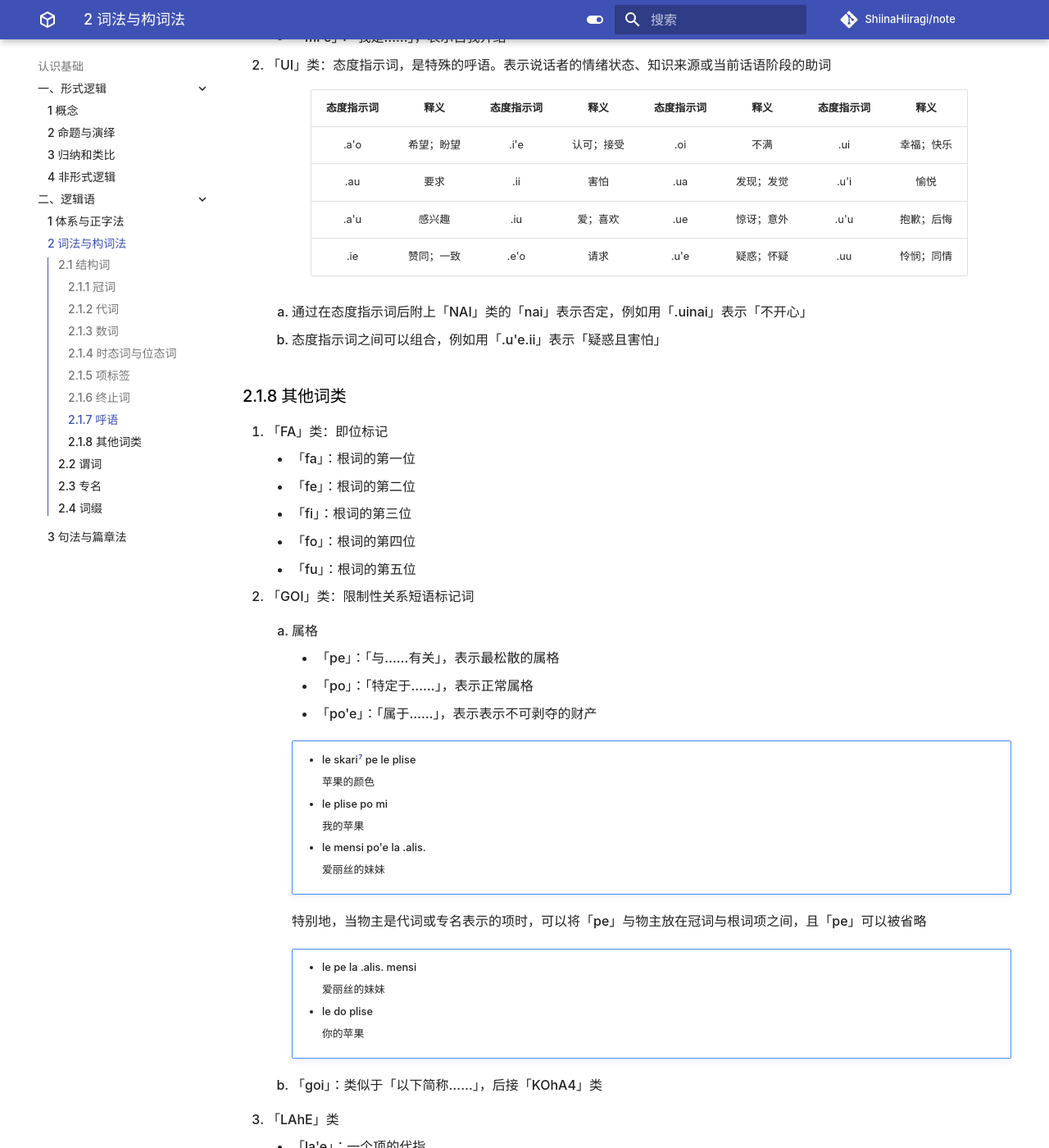
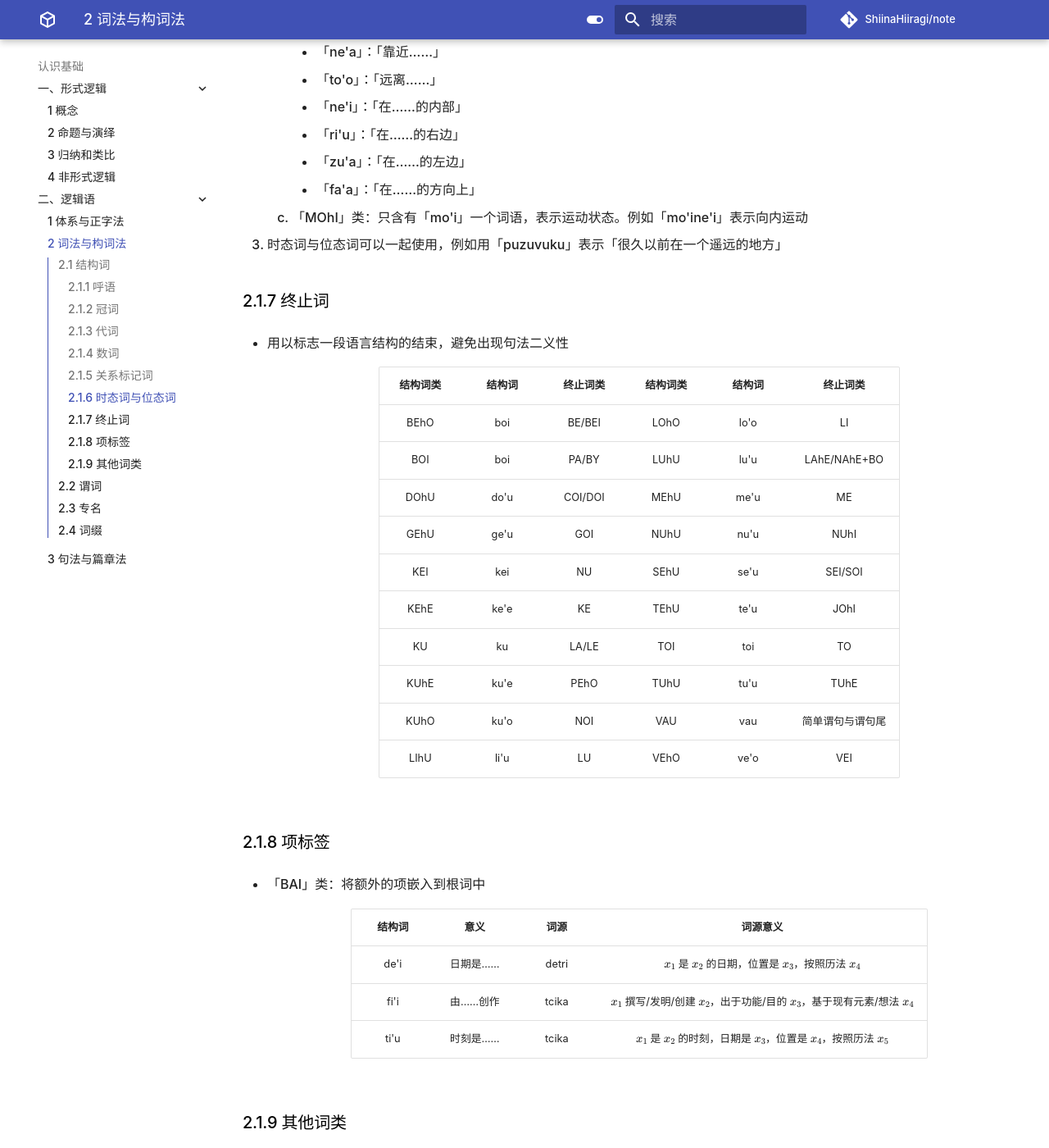
Before and after one commit to ShiinaHiiragi/note, an MkDocs documentation site: the page built from docs/cogn/jbo/lex.md, in a window 1280 px wide and 1400 px high, scrolled down 7265 px. Shown: the whole window at 82% size. Built offline with MkDocs 1.6.1 and Material for MkDocs 9.7.7, drawn with Linux system fonts in a browser that asks for light colours; comment, search, counter and statistics services are not loaded; some of the changed text lies outside the part shown.

Commit message:
change toc

```diff
--- a/docs/cogn/jbo/lex.md
+++ b/docs/cogn/jbo/lex.md
@@ -9,7 +9,28 @@
 
     其中「C」表示辅音，「V」表示元音
 
-### 2.1.1 冠词
+### 2.1.1 呼语
+1. 「COI」类：表示正在与某人说话（或正在说话的人）的短语
+    - 「coi」：「你好」，表示问候
+    - 「ki'e」：「谢谢」，表示感谢
+    - 「mi'e」：「我是……」，表示自我介绍
+2. 「UI」类：态度指示词，是特殊的呼语。表示说话者的情绪状态、知识来源或当前话语阶段的助词
+
+    <div class="text-table">
+
+    | 态度指示词 |    释义    | 态度指示词 |    释义    | 态度指示词 |    释义    | 态度指示词 |    释义    |
+    | :--------: | :--------: | :--------: | :--------: | :--------: | :--------: | :--------: | :--------: |
+    |    .a'o    | 希望；盼望 |    .i'e    | 认可；接受 |    .oi     |    不满    |    .ui     | 幸福；快乐 |
+    |    .au     |    要求    |    .ii     |    害怕    |    .ua     | 发现；发觉 |    .u'i    |    愉悦    |
+    |    .a'u    |   感兴趣   |    .iu     |  爱；喜欢  |    .ue     | 惊讶；意外 |    .u'u    | 抱歉；后悔 |
+    |    .ie     | 赞同；一致 |    .e'o    |    请求    |    .u'e    | 疑惑；怀疑 |    .uu     | 怜悯；同情 |
+
+    </div>
+
+    1. 通过在态度指示词后附上「NAI」类的「nai」表示否定，例如用「.uinai」表示「不开心」
+    2. 态度指示词之间可以组合，例如用「.u'e.ii」表示「疑惑且害怕」
+
+### 2.1.2 冠词
 1. 「LA」类：使专名变成项的词语
     - 「la」：用于专名之前，表示被命名为对应专名的那个对象
     - 「lai」：相当于「lu'o la」的缩写，被命名为对应专名的集团
@@ -27,7 +48,7 @@
 4. 「LOhU」类：将形态正确但不一定语法有效的逻辑语句子变成项的词语，只含有「lu'o」一个词语
 5. 「LU」类：将语法有效的逻辑语句子变成项的词语，只含有「lu」一个词语
 
-### 2.1.2 代词
+### 2.1.3 代词
 1. 「KOhA」类：可以替代项的结构词，分为几组
     1. 「KOhA1」类：量化存在代词
         - 「da」：第一个「某人/某物」
@@ -66,7 +87,7 @@
 
             爱丽丝吃那个苹果。它（那个苹果）被爱丽丝所喜爱。
 
-### 2.1.3 数词
+### 2.1.4 数词
 1. 「PA」类：表示数或位，以及与数相关的结构
     1. 确数（「PA1」类与「PA2」类）：表示数字时，直接将各数位连接。例如用「panorevo」表示「$1024$」
 
@@ -180,7 +201,40 @@
 
                 感谢你们两位。
 
-### 2.1.4 时态词与位态词
+### 2.1.5 关系标记词
+- 「GOI」类：关系标记词
+    1. 属格：限制性关系短语标记
+        - 「pe」：「与……有关」，表示最松散的属格
+        - 「po」：「特定于……」，表示正常属格
+        - 「po'e」：「属于……」，表示表示不可剥夺的财产
+
+        !!! note ""
+            - le skari[^5] pe le plise
+
+                苹果的颜色
+
+            - le plise po mi
+
+                我的苹果
+
+            - le mensi po'e la .alis.
+
+                爱丽丝的妹妹
+
+        特别地，当物主是代词或专名表示的项时，可以将「pe」与物主放在冠词与根词项之间，且「pe」可以被省略
+
+        !!! note ""
+            - le pe la .alis. mensi
+
+                爱丽丝的妹妹
+
+            - le do plise
+
+                你的苹果
+
+    2. 「goi」：类似于「以下简称……」，后接「KOhA4」类
+
+### 2.1.6 时态词与位态词
 1. 任何关于时间的结构词或结构词序列都可以放在谓词之前，使整个谓句进入相应时态
 
     !!! note ""
@@ -250,12 +304,7 @@
 
 3. 时态词与位态词可以一起使用，例如用「puzuvuku」表示「很久以前在一个遥远的地方」
 
-### 2.1.5 项标签
-- 「BAI」类：将额外的项嵌入到根词中
-    - 「de'i」：「detri[^5]」的第一位，表示发生的日期
-    - 「ti'u」：「tcika[^6]」的第一位，表示发生的时刻
-
-### 2.1.6 终止词
+### 2.1.7 终止词
 - 用以标志一段语言结构的结束，避免出现句法二义性
 
     <div class="text-table">
@@ -275,100 +324,50 @@
 
     </div>
 
-### 2.1.7 呼语
-1. 「COI」类：表示正在与某人说话（或正在说话的人）的短语
-    - 「coi」：「你好」，表示问候
-    - 「ki'e」：「谢谢」，表示感谢
-    - 「mi'e」：「我是……」，表示自我介绍
-2. 「UI」类：态度指示词，是特殊的呼语。表示说话者的情绪状态、知识来源或当前话语阶段的助词
+### 2.1.8 项标签
+- 「BAI」类：将额外的项嵌入到根词中
 
     <div class="text-table">
 
-    | 态度指示词 |    释义    | 态度指示词 |    释义    | 态度指示词 |    释义    | 态度指示词 |    释义    |
-    | :--------: | :--------: | :--------: | :--------: | :--------: | :--------: | :--------: | :--------: |
-    |    .a'o    | 希望；盼望 |    .i'e    | 认可；接受 |    .oi     |    不满    |    .ui     | 幸福；快乐 |
-    |    .au     |    要求    |    .ii     |    害怕    |    .ua     | 发现；发觉 |    .u'i    |    愉悦    |
-    |    .a'u    |   感兴趣   |    .iu     |  爱；喜欢  |    .ue     | 惊讶；意外 |    .u'u    | 抱歉；后悔 |
-    |    .ie     | 赞同；一致 |    .e'o    |    请求    |    .u'e    | 疑惑；怀疑 |    .uu     | 怜悯；同情 |
+    | 结构词 |   意义   | 词源  |                                 词源意义                                 |
+    | :----: | :------: | :---: | :----------------------------------------------------------------------: |
+    |  de'i  | 日期是…… | detri |           $x_1$ 是 $x_2$ 的日期，位置是 $x_3$，按照历法 $x_4$            |
+    |  fi'i  | 由……创作 | tcika | $x_1$ 撰写/发明/创建 $x_2$，出于功能/目的 $x_3$，基于现有元素/想法 $x_4$ |
+    |  ti'u  | 时刻是…… | tcika |    $x_1$ 是 $x_2$ 的时刻，日期是 $x_3$，位置是 $x_4$，按照历法 $x_5$     |
 
     </div>
 
-    1. 通过在态度指示词后附上「NAI」类的「nai」表示否定，例如用「.uinai」表示「不开心」
-    2. 态度指示词之间可以组合，例如用「.u'e.ii」表示「疑惑且害怕」
-
-### 2.1.8 其他词类
-1. 「FA」类：即位标记
+### 2.1.9 其他词类
+1. 「FA」类：即位标签
     - 「fa」：根词的第一位
     - 「fe」：根词的第二位
     - 「fi」：根词的第三位
     - 「fo」：根词的第四位
     - 「fu」：根词的第五位
-2. 「GOI」类：限制性关系短语标记词
-    1. 属格
-        - 「pe」：「与……有关」，表示最松散的属格
-        - 「po」：「特定于……」，表示正常属格
-        - 「po'e」：「属于……」，表示表示不可剥夺的财产
-
-        !!! note ""
-            - le skari[^7] pe le plise
-
-                苹果的颜色
-
-            - le plise po mi
-
-                我的苹果
-
-            - le mensi po'e la .alis.
-
-                爱丽丝的妹妹
-
-        特别地，当物主是代词或专名表示的项时，可以将「pe」与物主放在冠词与根词项之间，且「pe」可以被省略
-
-        !!! note ""
-            - le pe la .alis. mensi
-
-                爱丽丝的妹妹
-
-            - le do plise
-
-                你的苹果
-
-    2. 「goi」：类似于「以下简称……」，后接「KOhA4」类
-
-3. 「LAhE」类
+2. 「LAhE」类
     - 「la'e」：一个项的代指
     - 「lu'a」：用在项之前，表示该项相互分离
     - 「lu'o」：用在项之前，表示该项是一个整体
-4. 「NA」类：：用在谓句的谓语之前（但在「cu」之后）
+3. 「NA」类：：用在谓句的谓语之前（但在「cu」之后）
     - 「na」：表示否定整个谓句
     - 「ja'a」：表示肯定整个谓句
-5. 「NAhE」类：用在谓句的谓语之前
+4. 「NAhE」类：用在谓句的谓语之前
     - 「na'e」：否定其后的谓语
     - 「to'e」：否定其后的谓语，并表示相对该谓语更加中立的立场
     - 「no'e」：否定其后的谓语，并表示与该谓语相反的意思
-6. 「NU」类：谓词子句指示词，将完整的谓句变为谓语。如果前面接续冠词，则进一步转化为项
+5. 「NU」类：谓词子句指示词，将完整的谓句变为谓语。如果前面接续冠词，则进一步转化为项
     - 「nu」：描述真实世界发生的事件
     - 「du'u」：$x_1$ 是心中所想的事件，用 $x_2$ 表达出来
     - 「su'u」：通用指示词，用以代替其他「NU」类结构词
-7. 「SE」类：将谓句与部分结构词中对应的项换位
+6. 「SE」类：将谓句与部分结构词中对应的项换位
     - 「se」：将第一位与第二位换位
     - 「te」：将第一位与第三位换位
     - 「ve」：将第一位与第四位换位
     - 「xe」：将第一位与第五位换位
-8. 只包含一个词语的结构词类
+7. 只包含一个词语的结构词类
     - 「BE」类：用于向冠词修饰的谓语添加其他项，不使用「FA」类时默认填充第二项，连续使用「be」是对新项的修饰
     - 「BEI」类：用于向冠词修饰的谓语添加第二及以后的项，不使用「FA」类时默认填充第二项
     - 「CU」类：可删除标记，用于分隔两个相邻谓语，使其不成为一个词组
-
-        !!! note ""
-            - le mensi cu citka
-
-                我的妹妹在吃东西。
-
-            - le mensi klama
-
-                那个像我妹妹一样吃东西的人
-
     - 「I」类：分隔两个句子，所有句子均默认以「.i」开头
     - 「NAI」类：附在结构词后表示否定
     - 「SOI」类：附在在谓句之后，后接两个谓句中的项，表示两项交换后原句也成立。第二项省略时默认为「soi」前的最近项
@@ -458,6 +457,4 @@
 [^2]: plise：$x_1$ 是苹果，品种是 $x_2$
 [^3]: nelci：$x_1$ 喜欢/热衷于 $x_2$
 [^4]: mensi：$x_1$ 是 $x_2$ 的（不一定是生物学意义上的）姐妹，以 $x_3$ 关系联结
-[^5]: detri：$x_1$ 是 $x_2$ 的日期，位置是 $x_3$，按照历法 $x_4$
-[^6]: tcika：$x_1$ 是 $x_2$ 的时刻，日期是 $x_3$，位置是 $x_4$，按照历法 $x_5$
-[^7]: skari：$x_1$ 的颜色是 $x_2$，用 $x_3$ 看见/感知，在 $x_4$ 的条件下
+[^5]: skari：$x_1$ 的颜色是 $x_2$，用 $x_3$ 看见/感知，在 $x_4$ 的条件下
```
Also changed, not shown: docs/cogn/jbo/syntax.md (+16 -14 lines).
